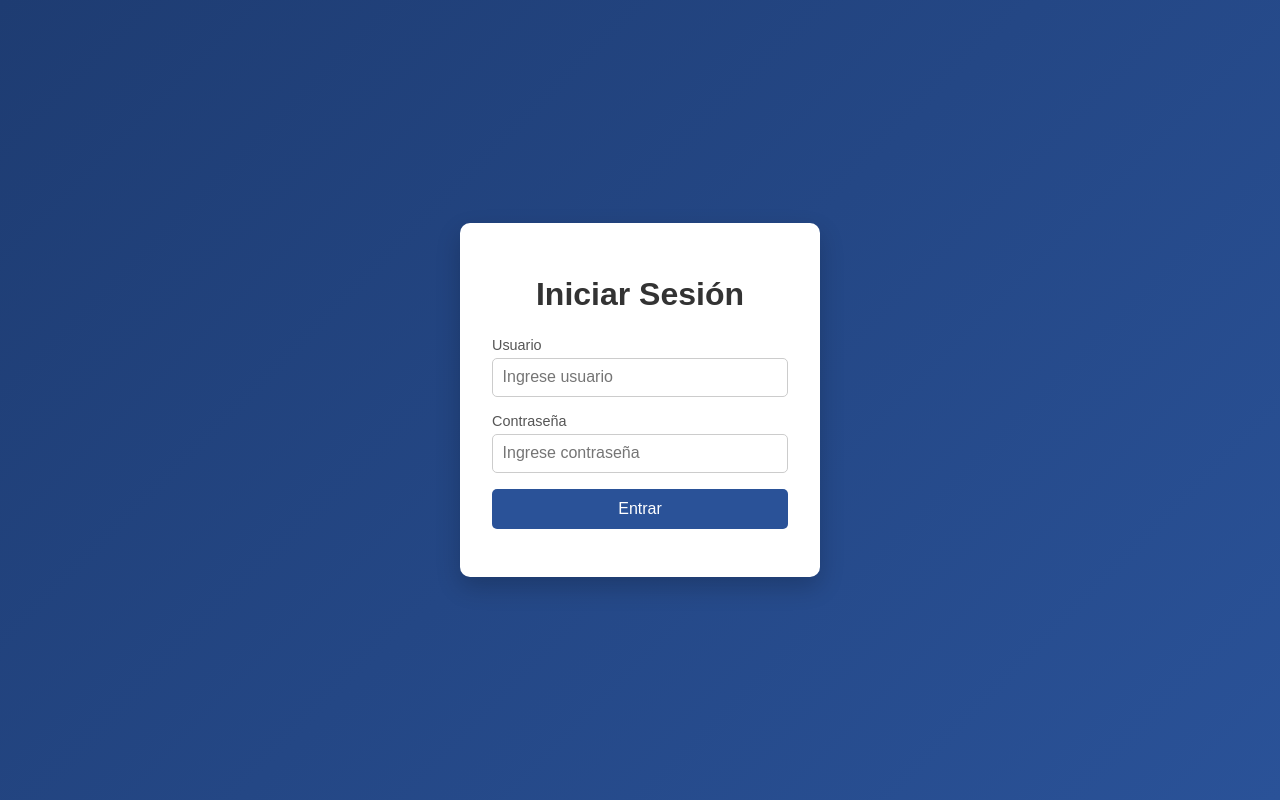
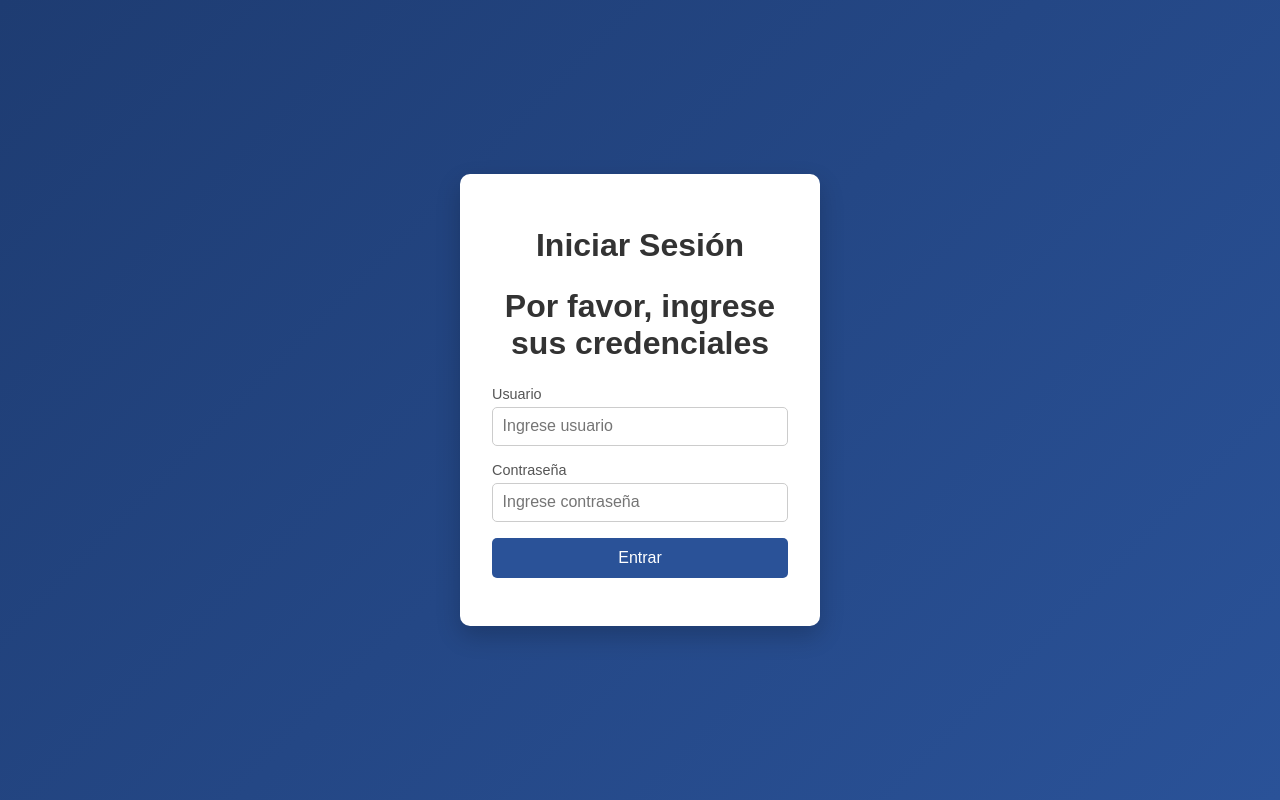
Before and after one commit to Ronaldino-CH/Practica_ramas_merge, a plain HTML site: page index.html in a window 1280 px wide. Drawn offline with Linux system fonts and the light colour scheme.

Commit message:
Mejoras en login de mi ramaDev6

```diff
--- a/index.html
+++ b/index.html
@@ -10,6 +10,7 @@
 
   <main class="login-card">
     <h1 class="title">Iniciar Sesión</h1>
+    <h1 class="title">Por favor, ingrese sus credenciales</h1>
 
     <form id="loginForm">
       <div class="field">
```
